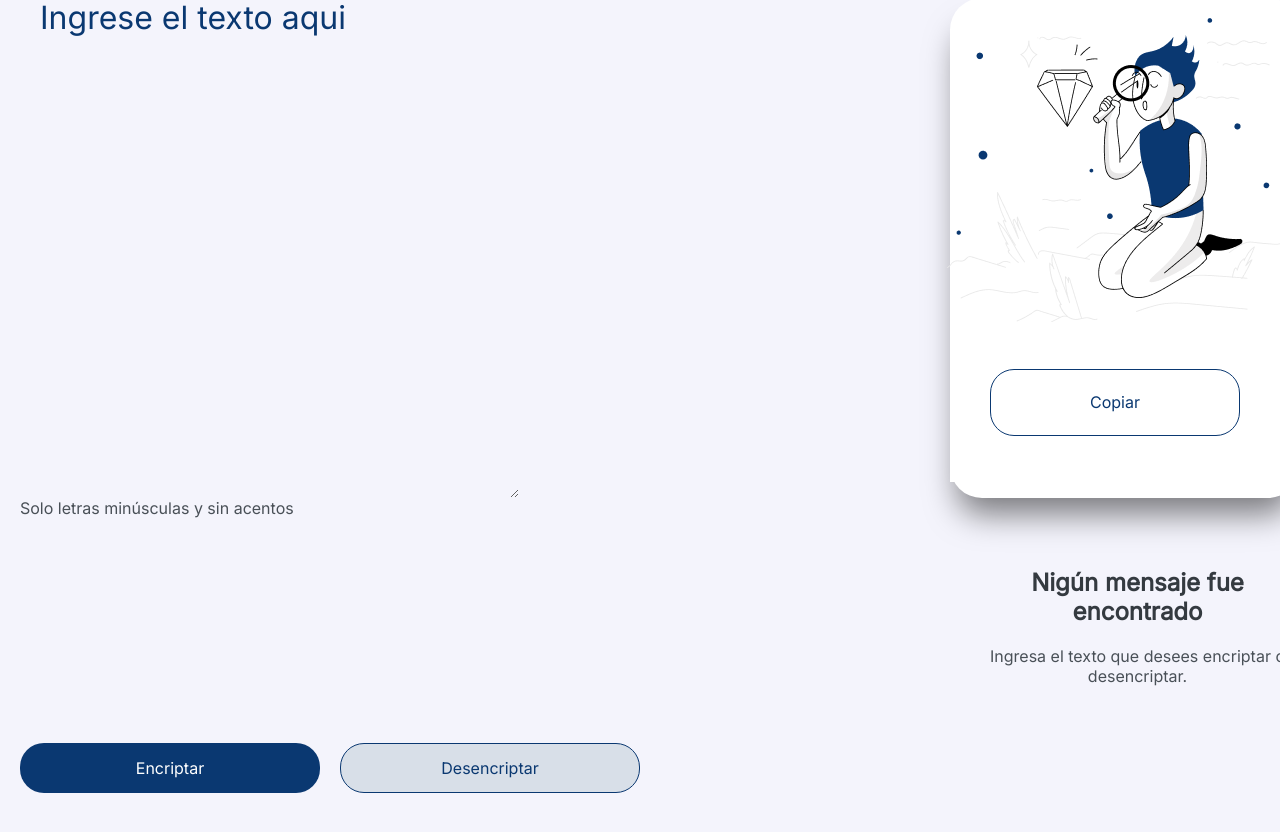
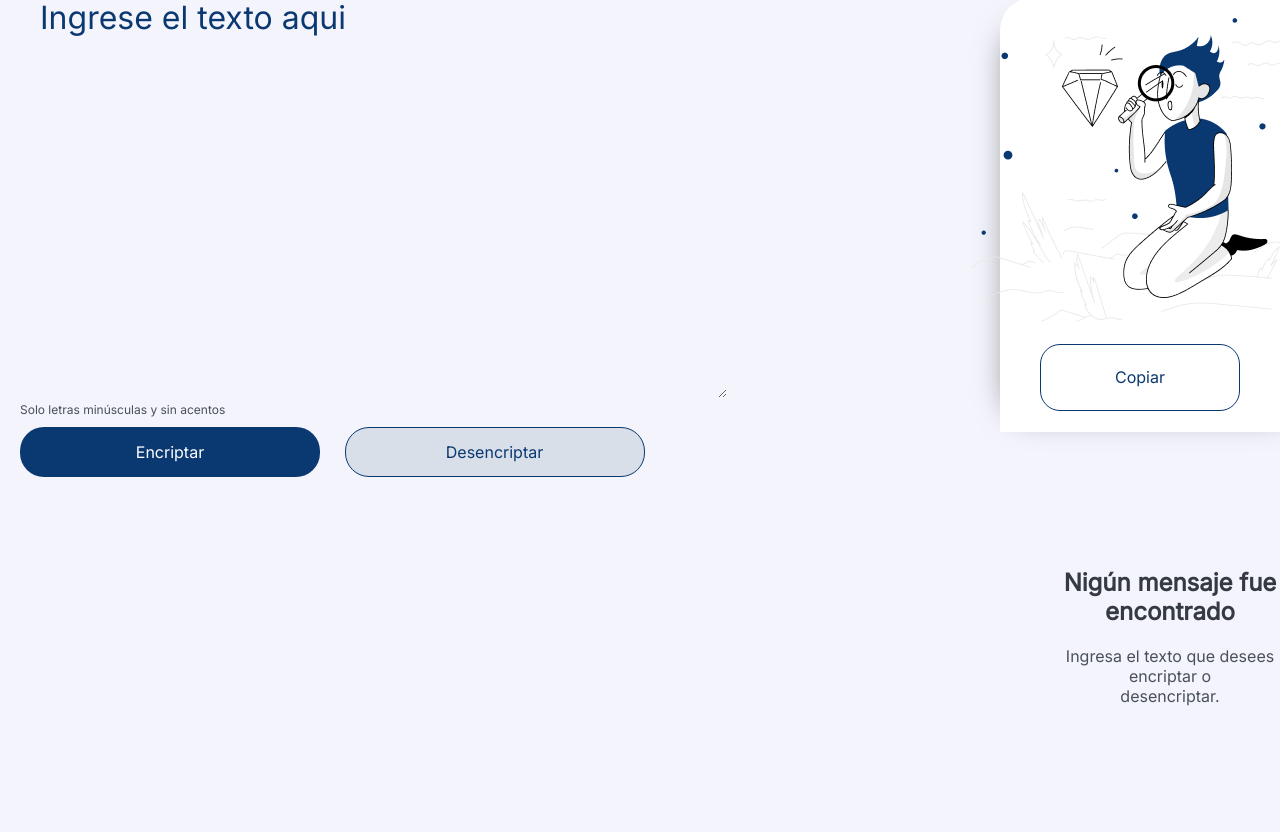
Before and after one commit to ZulayMelgarejo/Encriptador-challenge, a plain HTML site: page index.html in a window 1280 px wide. Shown: the part 92-924 px from the top of the page. Drawn offline with Linux system fonts and the light colour scheme.

Commit message:
Update style.css

```diff
--- a/style.css
+++ b/style.css
@@ -59,17 +59,25 @@ main{
     display: inline-block;
     color: #495057;
     margin-bottom: 10px;
+    font-size: 12px;
 }
 
+.contenedorcajatexto{
+    width: 700px;
+    height: 400px;
+    left: 200px;
+    top: 100px;
+    padding-left: 100px;
+}
+
+
 .contenedor-botones{
-    position: absolute;
-    top: 750px;
-    left: 20px;
-    height: 80px;
-    display: flex;
-    justify-content: flex-start;
-    padding-left: 0;
-    padding-top: 15px; /
+  flex-direction: column;
+        top: auto;
+        left: auto;
+        justify-content: center;
+        align-items: center;
+
 }
 
 
@@ -85,6 +93,7 @@ main{
     border: none;
     margin-right: 20px;
     cursor: pointer;
+
 }
 
 .btn-desencriptar{
@@ -102,8 +111,8 @@ main{
 
 .seccion2{
     position: relative;
-    width: 350px;
-    height: 500px;
+    width: 300px;
+    height: 400px;
     margin-left: 20px;
     padding-right: 20px;
     background-color: #ffffff;
@@ -155,11 +164,11 @@ main{
 }
 
 .contenedor-resultado{
-    width: 320px;
-    height: 450px;
+    width: 100px;
+    height: 600px;
     padding: 0;
     box-sizing: border-box;
-    margin-left: 25px;
+    margin-left: 35px;
 }
 
 
@@ -172,15 +181,15 @@ main{
     display: flex;
     justify-content: center;
     align-items: center;
-    height: 80px;
+    height: 50px;
     background-color:white;
-    padding: 40px;
+    padding: 30px;
 }
 
 .btn-copiar{
-    width: 328px;
+    width: 200px;
     height: 67px;
-    border-radius: 24px;
+    border-radius: 20px;
     background-color: #ffffff;
     color: #0A3871;
     font-size: 16px;
```
